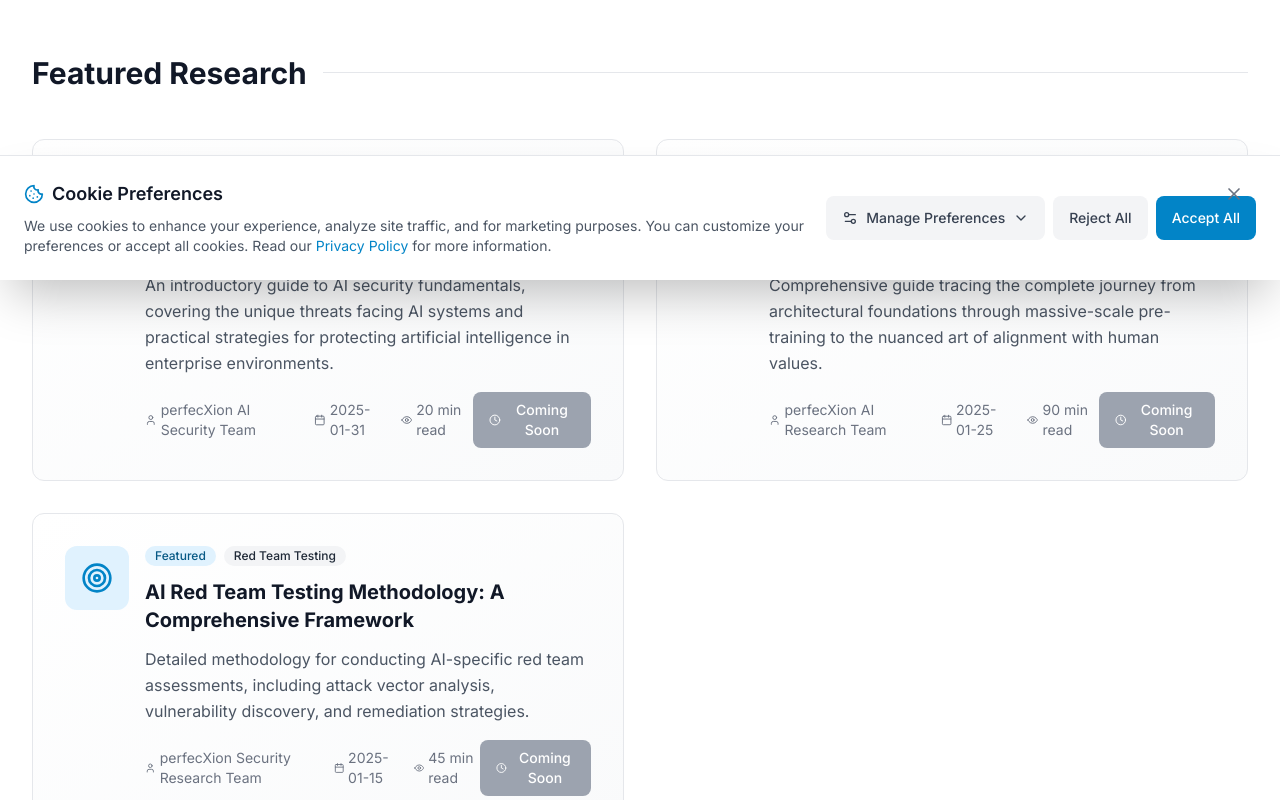
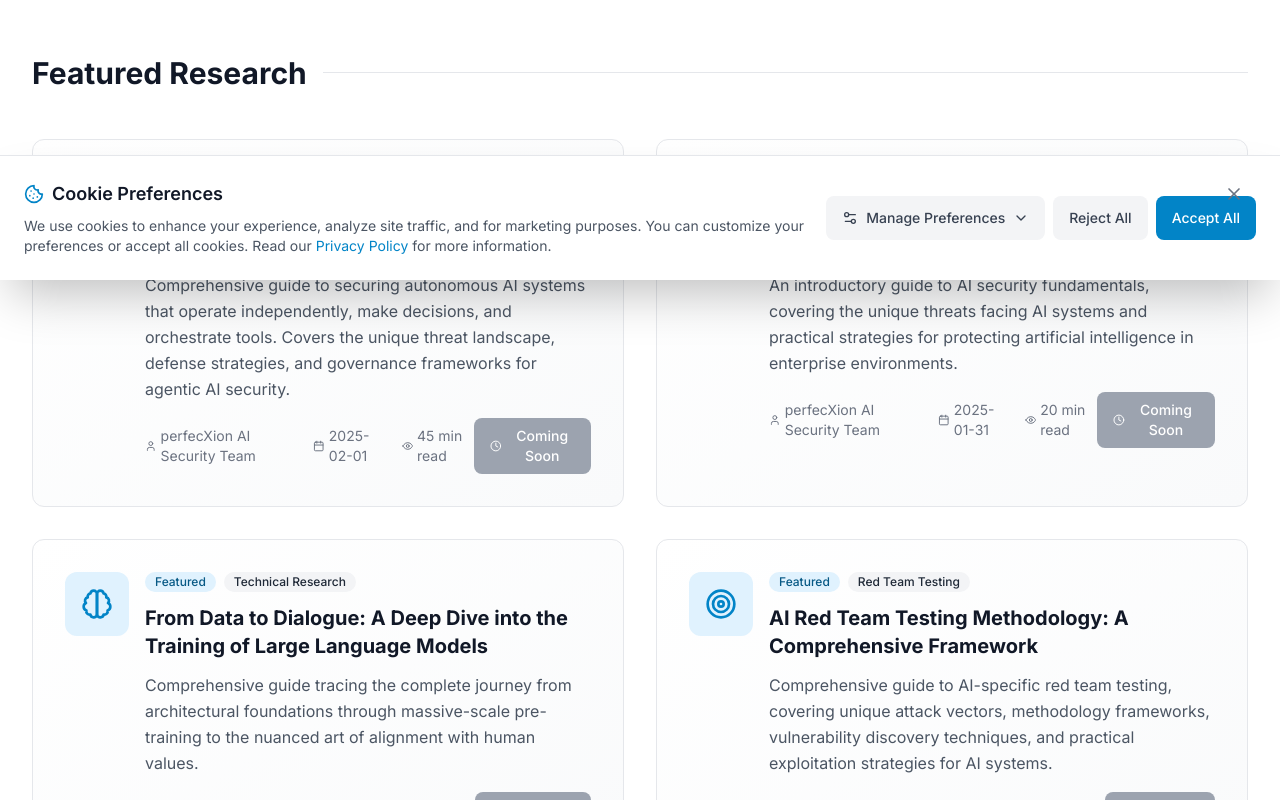
Before and after one commit to perfecxion-ai/perfecxion-site, a Next.js app: page /white-papers in a window 1280 px wide. Shown: the part 520-1320 px from the top of the page. Built offline with nearby package versions, Linux system fonts and the light colour scheme.

Commit message:
AI Red Team White Paper

```diff
--- a/app/white-papers/page.tsx
+++ b/app/white-papers/page.tsx
@@ -27,6 +27,18 @@ interface WhitePaper {
 
 const whitePapers: WhitePaper[] = [
   {
+    id: 'securing-agentic-ai',
+    title: 'Securing Agentic AI: The New Frontier in Cybersecurity',
+    description: 'Comprehensive guide to securing autonomous AI systems that operate independently, make decisions, and orchestrate tools. Covers the unique threat landscape, defense strategies, and governance frameworks for agentic AI security.',
+    author: 'perfecXion AI Security Team',
+    date: '2025-02-01',
+    category: 'AI Security Fundamentals',
+    downloadUrl: '/white-papers/securing-agentic-ai.pdf',
+    readTime: '45 min read',
+    featured: true,
+    icon: Shield
+  },
+  {
     id: 'what-is-ai-security',
     title: 'What is AI Security? A Beginner\'s Guide to Protecting Your Most Valuable Intelligence',
     description: 'An introductory guide to AI security fundamentals, covering the unique threats facing AI systems and practical strategies for protecting artificial intelligence in enterprise environments.',
@@ -53,12 +65,12 @@ const whitePapers: WhitePaper[] = [
   {
     id: 'ai-red-team-methodology',
     title: 'AI Red Team Testing Methodology: A Comprehensive Framework',
-    description: 'Detailed methodology for conducting AI-specific red team assessments, including attack vector analysis, vulnerability discovery, and remediation strategies.',
+    description: 'Comprehensive guide to AI-specific red team testing, covering unique attack vectors, methodology frameworks, vulnerability discovery techniques, and practical exploitation strategies for AI systems.',
     author: 'perfecXion Security Research Team',
-    date: '2025-01-15',
+    date: '2025-02-01',
     category: 'Red Team Testing',
     downloadUrl: '/white-papers/ai-red-team-methodology.pdf',
-    readTime: '45 min read',
+    readTime: '60 min read',
     featured: true,
     icon: Target
   },
```
Also changed, not shown: 2 other files (tests, documents, lock files or other folders).
